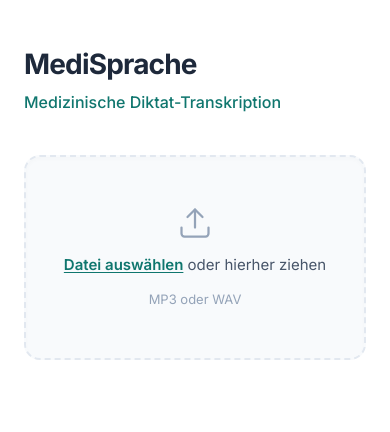
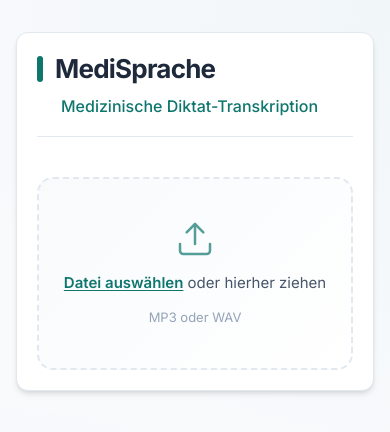
Before and after one commit to rahulkvr/MediSprache, a Next.js app in the folder frontend/: page / in a window 390 px wide. Shown: the top 432 px of the page. Built offline with nearby package versions, Linux system fonts and the light colour scheme.

Commit message:
feat: enhance UI with modern aesthetics
Add subtle gradient, card layouts, and refined micro-interactions

Co-authored-by: Rahul Padinhappurath Bharathan <44444437+rahulkvr@users.noreply.github.com>

```diff
--- a/frontend/app/globals.css
+++ b/frontend/app/globals.css
@@ -45,7 +45,10 @@ html {
 
 body {
   font-family: 'Inter', -apple-system, BlinkMacSystemFont, 'Segoe UI', sans-serif;
-  background-color: var(--bg-page);
+  background-color: var(--bg-subtle);
+  background-image:
+    radial-gradient(circle at 100% 0%, rgba(15, 118, 110, 0.03) 0%, transparent 50%),
+    radial-gradient(circle at 0% 100%, rgba(15, 118, 110, 0.03) 0%, transparent 50%);
   color: var(--text-primary);
   min-height: 100vh;
   line-height: 1.6;
@@ -73,23 +76,29 @@ body {
 /* Layout */
 .app-container {
   min-height: 100vh;
+  display: flex;
+  flex-direction: column;
 }
 
 .main-content {
-  max-width: 800px;
+  max-width: 880px;
+  width: 100%;
   margin: 0 auto;
-  padding: 3rem 1.5rem 4rem;
+  padding: 2rem 1rem 3rem;
+  flex: 1;
 }
 
 @media (min-width: 640px) {
   .main-content {
-    padding: 4rem 2rem 5rem;
+    padding: 3rem 2rem 4rem;
   }
 }
 
 /* Page header */
 .page-header {
   margin-bottom: 2.5rem;
+  padding-bottom: 1.5rem;
+  border-bottom: 1px solid var(--border-color);
 }
 
 .page-title {
@@ -98,43 +107,60 @@ body {
   color: var(--text-primary);
   letter-spacing: -0.03em;
   line-height: 1.2;
+  display: flex;
+  align-items: center;
+  gap: 0.75rem;
+}
+
+.page-title::before {
+  content: '';
+  display: inline-block;
+  width: 8px;
+  height: 32px;
+  background: var(--primary);
+  border-radius: 4px;
 }
 
 .page-subtitle {
   font-size: 1rem;
   color: var(--primary);
-  margin-top: 0.5rem;
+  margin-top: 0.625rem;
+  margin-left: 1.5rem;
   font-weight: 500;
 }
 
 /* Upload view */
 .upload-view {
-  max-width: 520px;
+  max-width: 560px;
+  background: var(--bg-card);
+  border-radius: 20px;
+  padding: 2rem;
+  box-shadow: var(--shadow-md);
+  border: 1px solid var(--border-color);
 }
 
 /* File dropzone */
 .file-dropzone {
   border: 2px dashed var(--border-color);
   border-radius: 16px;
-  padding: 3rem 2rem;
+  padding: 2.5rem 1.5rem;
   text-align: center;
   cursor: pointer;
   transition: all 0.2s ease;
-  background: var(--bg-subtle);
-  box-shadow: inset 0 2px 4px 0 rgb(0 0 0 / 0.02);
+  background: linear-gradient(135deg, var(--bg-subtle) 0%, var(--bg-page) 100%);
 }
 
 .file-dropzone:hover,
 .file-dropzone:focus-within {
   border-color: var(--primary);
   background: var(--accent-bg);
-  box-shadow: inset 0 2px 4px 0 rgb(0 0 0 / 0.03);
 }
 
 .file-dropzone.drag-active {
   border-color: var(--primary);
   background: var(--accent-bg);
   border-style: solid;
+  transform: scale(1.01);
 }
 
 .file-dropzone.disabled {
@@ -160,9 +186,10 @@ body {
 }
 
 .icon-upload {
-  width: 36px;
-  height: 36px;
-  color: var(--text-muted);
+  width: 40px;
+  height: 40px;
+  color: var(--primary);
+  opacity: 0.7;
 }
 
 .dropzone-text {
@@ -450,6 +477,11 @@ body {
 /* Result view */
 .result-view {
   max-width: 100%;
+  background: var(--bg-card);
+  border-radius: 20px;
+  padding: 2.5rem;
+  box-shadow: var(--shadow-md);
+  border: 1px solid var(--border-color);
 }
 
 /* Summary container */
@@ -466,11 +498,24 @@ body {
 }
 
 .summary-title {
-  font-size: 2rem;
+  font-size: 1.75rem;
   font-weight: 700;
-  color: var(--primary-dark);
+  color: var(--text-primary);
   letter-spacing: -0.02em;
-  line-height: 1.2;
+  line-height: 1.3;
+  display: flex;
+  align-items: center;
+  gap: 0.75rem;
+}
+
+.summary-title::before {
+  content: '';
+  display: inline-block;
+  width: 6px;
+  height: 28px;
+  background: var(--primary);
+  border-radius: 3px;
+  flex-shrink: 0;
 }
 
 /* Summary table - like reference design */
@@ -582,10 +627,35 @@ body {
 }
 
 /* Responsive */
+@media (max-width: 640px) {
+  .upload-view,
+  .result-view {
+    border-radius: 16px;
+    padding: 1.5rem;
+  }
+
+  .page-header {
+    padding-bottom: 1rem;
+  }
+}
+
 @media (max-width: 480px) {
-  .page-title,
+  .page-title {
+    font-size: 1.625rem;
+  }
+
+  .page-title::before {
+    width: 6px;
+    height: 26px;
+  }
+
   .summary-title {
-    font-size: 1.75rem;
+    font-size: 1.375rem;
+  }
+
+  .summary-title::before {
+    width: 5px;
+    height: 22px;
   }
 
   .summary-header {
@@ -593,4 +663,10 @@ body {
     align-items: flex-start;
     gap: 0.75rem;
   }
+
+  .upload-view,
+  .result-view {
+    padding: 1.25rem;
+    border-radius: 12px;
+  }
 }
--- a/frontend/app/layout.js
+++ b/frontend/app/layout.js
@@ -9,7 +9,7 @@ export const metadata = {
 export const viewport = {
   width: "device-width",
   initialScale: 1,
-  themeColor: "#1e3a5f",
+  themeColor: "#0f766e",
 };
 
 export default function RootLayout({ children }) {
```
